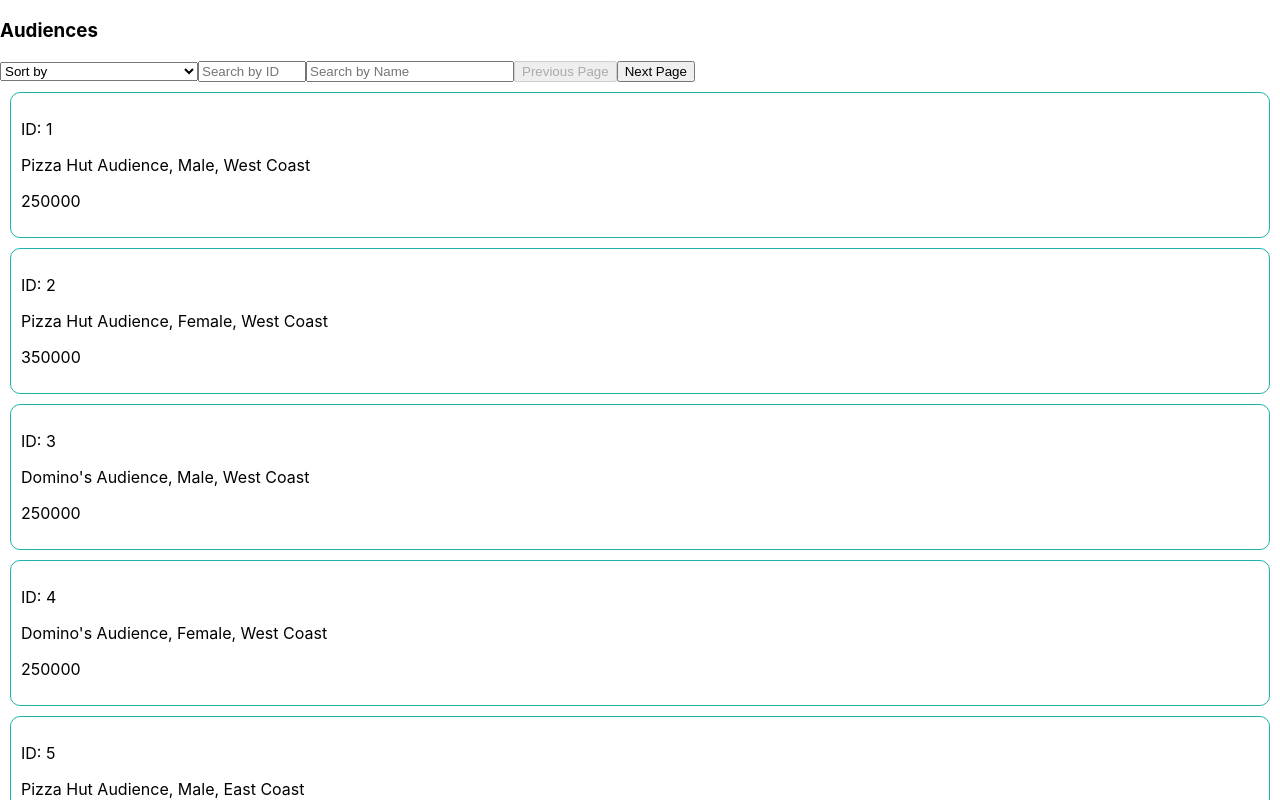
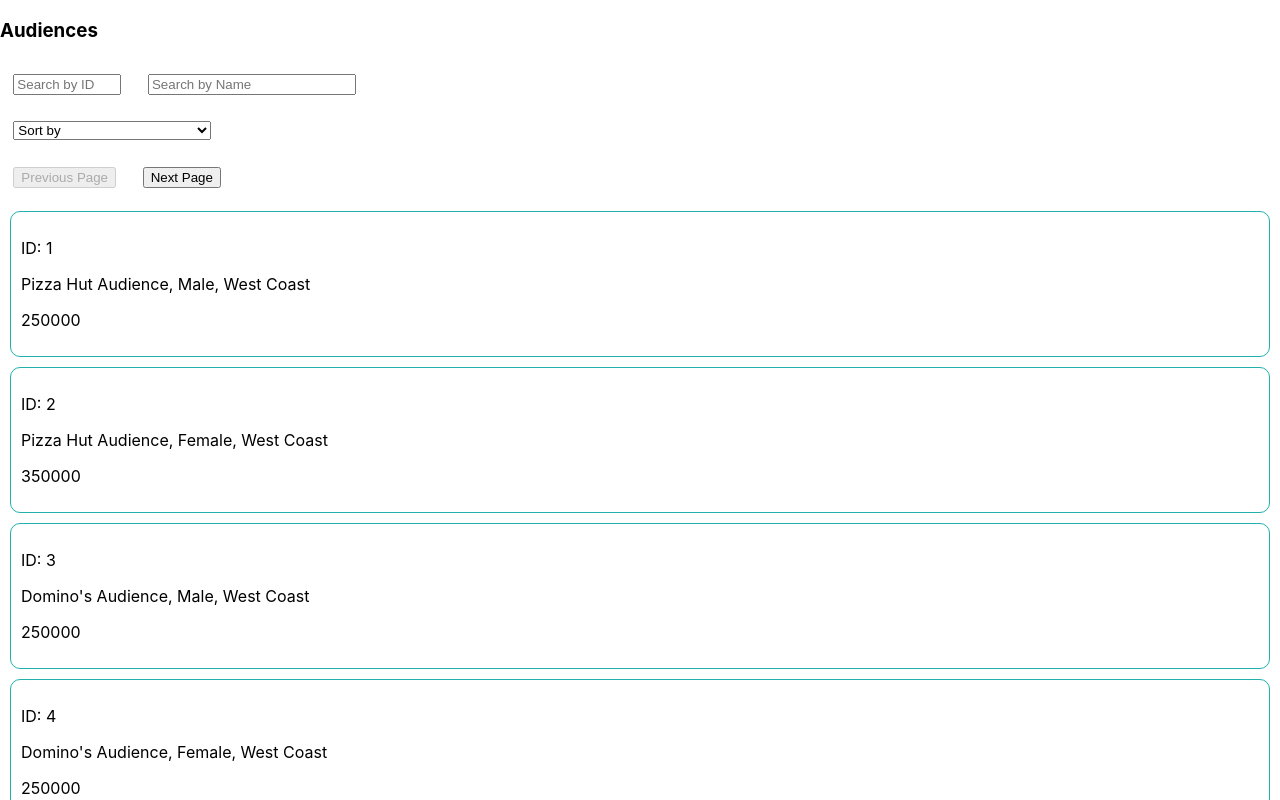
Before and after one commit to maxymapp/react-filter-sort-pagination, a React (Create React App) app: page / in a window 1280 px wide. Shown: the top 800 px of the page. Built offline with nearby package versions, Linux system fonts and the light colour scheme; data requests are answered from the project's data file.

Commit message:
input elemenets rearranged

```diff
--- a/src/components/AudienceList.css
+++ b/src/components/AudienceList.css
@@ -1,3 +1,9 @@
+#page-controls, #search-inputs {
+    display: block;
+}
+select, input, button {
+    margin: 1em;
+}
 input[type=number] {
     width: 100px;
 }
--- a/src/components/AudienceList.js
+++ b/src/components/AudienceList.js
@@ -52,6 +52,11 @@
         <>
             <h3>Audiences</h3>
 
+            <div id={'search-inputs'}>
+                <input placeholder='Search by ID' onChange={e=> searchByIdHandler(e)} type='number' min="0" max={allAudiences.length-1} />
+                <input placeholder='Search by Name' onChange={e=> searchByNameHandler(e)} type='text'/>
+            </div>
+
             <select defaultValue={''} onChange={e => sortByInput(e)}>
                 <option value='' disabled>Sort by</option>
                 <option value={'id_asc'}>ID - Lowest to Highest</option>
@@ -61,11 +66,11 @@
                 <option value={'size_asc'}> Size Total - Lowest to Highest</option>
                 <option value={'size_desc'}>Size Total - Highest to Lowest</option>
             </select>
-            <input placeholder='Search by ID' onChange={e=> searchByIdHandler(e)} type='number' min="0" max={allAudiences.length-1} />
-            <input placeholder='Search by Name' onChange={e=> searchByNameHandler(e)} type='text'/>
 
-            <button disabled={page===0} onClick={() => changePage(page-1)}>Previous Page</button>
-            <button disabled={!(pagesTotal-1 > page)} onClick={() => changePage(page+1)}>Next Page</button>
+            <div id={'page-controls'}>
+                <button disabled={page===0} onClick={() => changePage(page-1)}>Previous Page</button>
+                <button disabled={!(pagesTotal-1 > page)} onClick={() => changePage(page+1)}>Next Page</button>
+            </div>
 
             <div className={'audListCont'}>
                 {displayedRecords &&
```
